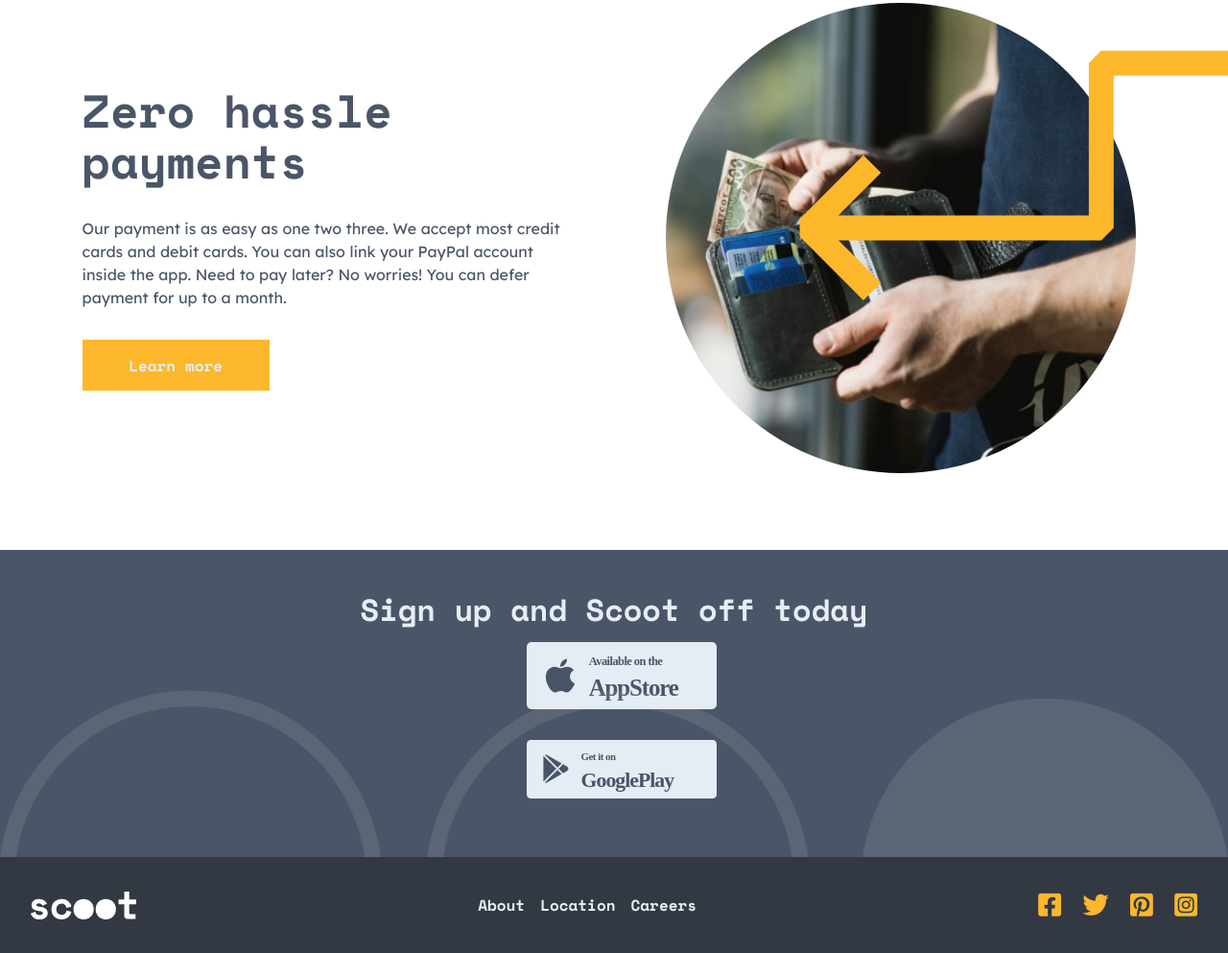
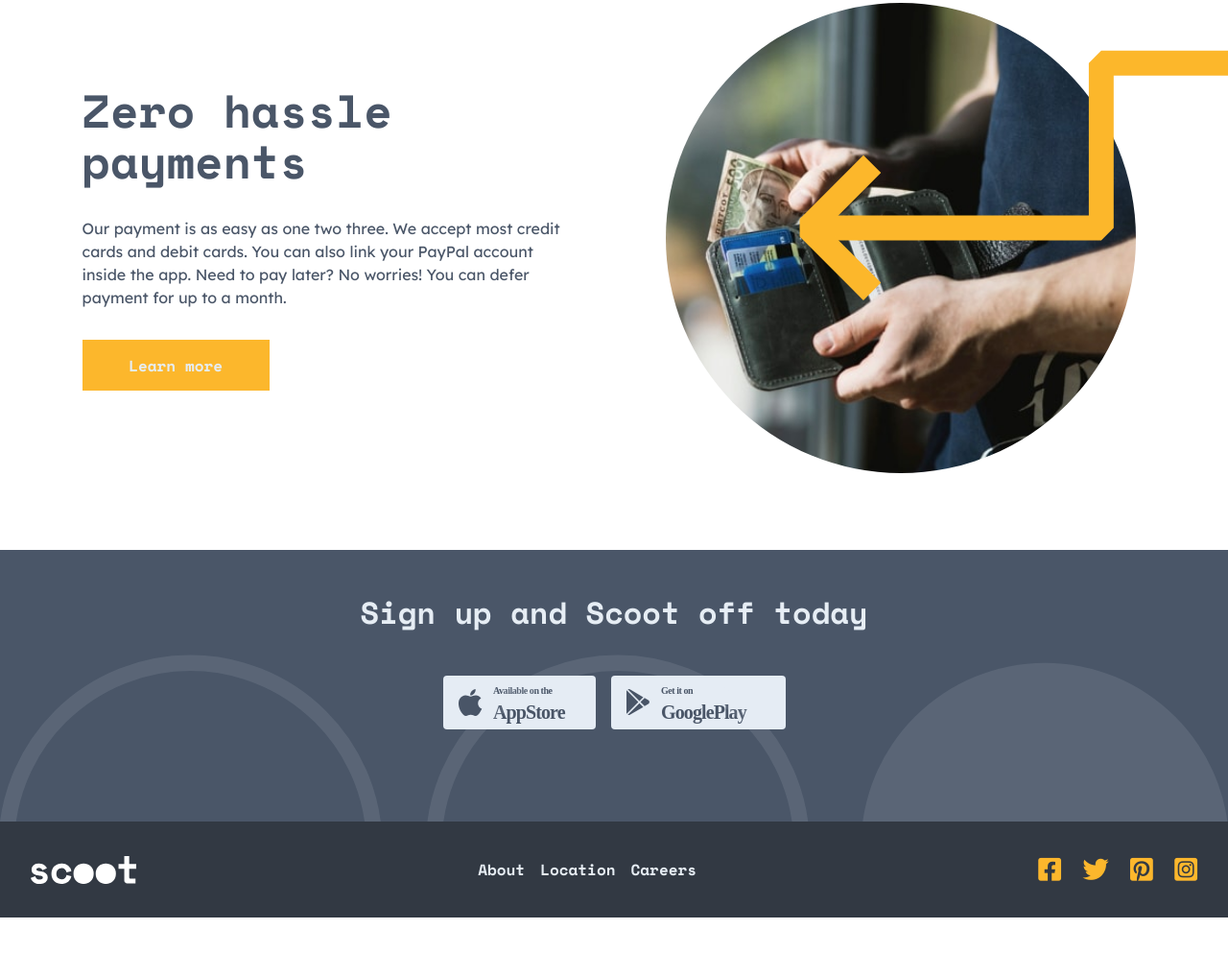
Before and after one commit to shibuwd/Scoot-multi-page-website, a plain HTML site: page index.html in a window 1280 px wide. Shown: the part 2502-3495 px from the top of the page at 96% size. After the commit the page ends 3458 px from the top, so only its background shows below. Drawn offline with nearby package versions, Linux system fonts and the light colour scheme.

Commit message:
finsh home page

```diff
--- a/css/style.css
+++ b/css/style.css
@@ -354,15 +354,13 @@
     flex-direction: column;
     background-color: var(--dark-navy);
     color: var(--light-grey);
-    height: 320px;
     position: relative;
-        overflow-x: hidden;
+    padding: 3rem 1rem;
 }
 
 .signup picture {
     position: absolute;
     bottom: 0;
-
 }
 
 .signup h4 {
@@ -371,13 +369,20 @@
 }
 
 .signup-icon {
-    display: flex;
-    flex-direction: column;
+    margin: 1rem .5rem;
 }
 
-.signup-icon img {
-    margin: 1rem .5rem;
+.signup-icon {
+    padding: 2rem;
+    cursor: pointer;
+    display: flex;
+    align-items: center;
+    justify-content: center;
+    flex-direction: row;
+    gap: 1rem;
 }
+
+
 /* end sign up section */
 
 
@@ -640,5 +645,5 @@
     top: 10%;
     left: 65%;
 }
-
 }
+/* end media query for desktop */
--- a/index.html
+++ b/index.html
@@ -196,10 +196,10 @@
                         <div class="signup-heading">
                             <h4>Sign up and Scoot off today</h4>
                         </div>
-                        <div class="signup-icon">
-                            <img src="./assets/icons/app-store.svg" alt="">
-                            <img src="./assets/icons/google-play.svg" alt="">
-                        </div>
+                        <ul class="signup-icon">
+                            <li><a href="#"><img src="./assets/icons/app-store.svg" alt=""></a></li>
+                            <li><a href="#"><img src="./assets/icons/google-play.svg" alt=""></a></li>
+                        </ul>
                         <picture>
                             <source media="(min-width: 48rem)" srcset="./assets/patterns/semi-circles.svg">
                             <img src="./assets/patterns/semi-circle-mobile.svg" alt="">
@@ -227,13 +227,13 @@
                     </ul>
                 </nav>
                 <ul class="social-icons">
-                    <li><a href="#" class="effect" title=" Join us on Facebook"><i class="fab fa-facebook-square"
+                    <li><a href="#" title=" Join us on Facebook"><i class="fab fa-facebook-square"
                                 aria-hidden="true"></i></a></li>
-                    <li><a href="#" class="effect" title=" Join us on Twitter"><i class="fab fa-twitter"
+                    <li><a href="#" title=" Join us on Twitter"><i class="fab fa-twitter" aria-hidden="true"></i></a>
+                    </li>
+                    <li><a href="#" title=" Join us on Pinterest"><i class="fab fa-pinterest-square"
                                 aria-hidden="true"></i></a></li>
-                    <li><a href="#" class="effect" title=" Join us on Pinterest"><i class="fab fa-pinterest-square"
-                                aria-hidden="true"></i></a></li>
-                    <li><a href="#" class="effect" title=" Join us on Instagram"><i class="fab fa-instagram-square"
+                    <li><a href="#" title=" Join us on Instagram"><i class="fab fa-instagram-square"
                                 aria-hidden="true"></i></a></li>
                 </ul>
             </div>
```
